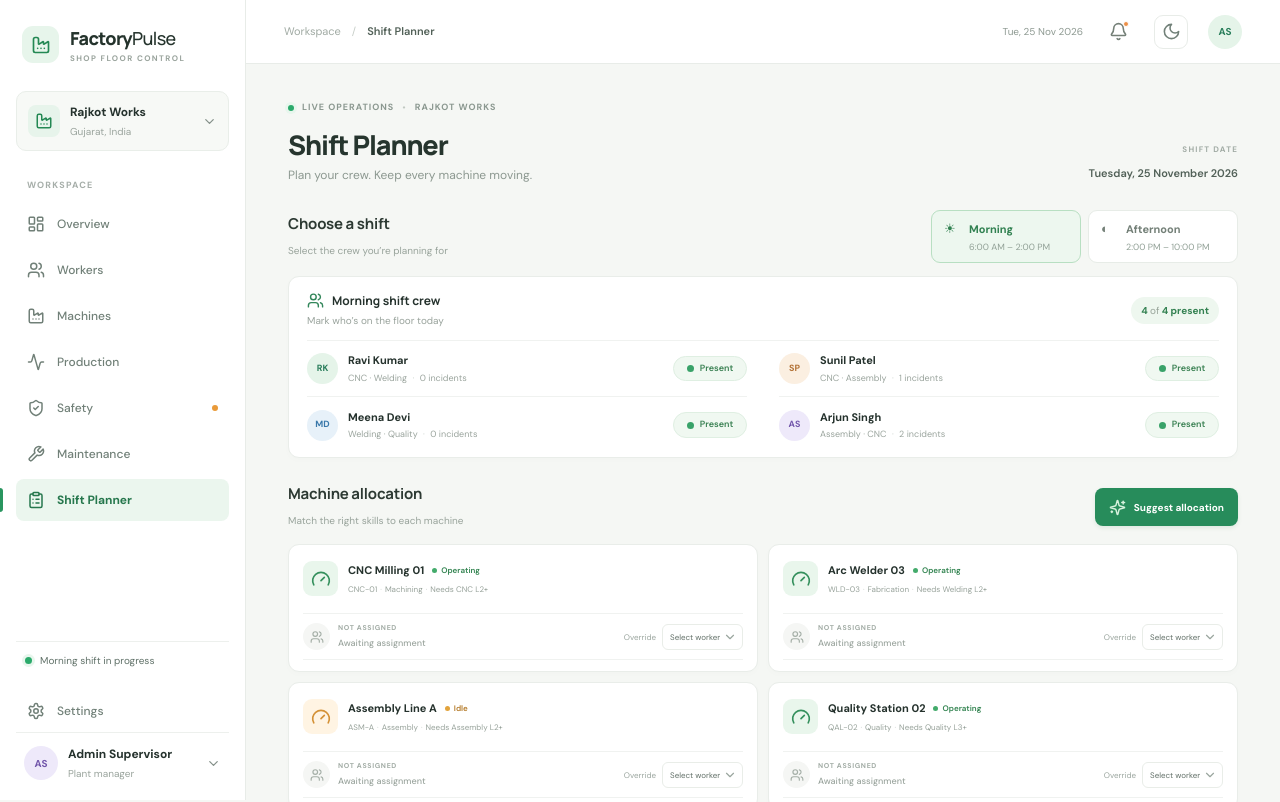
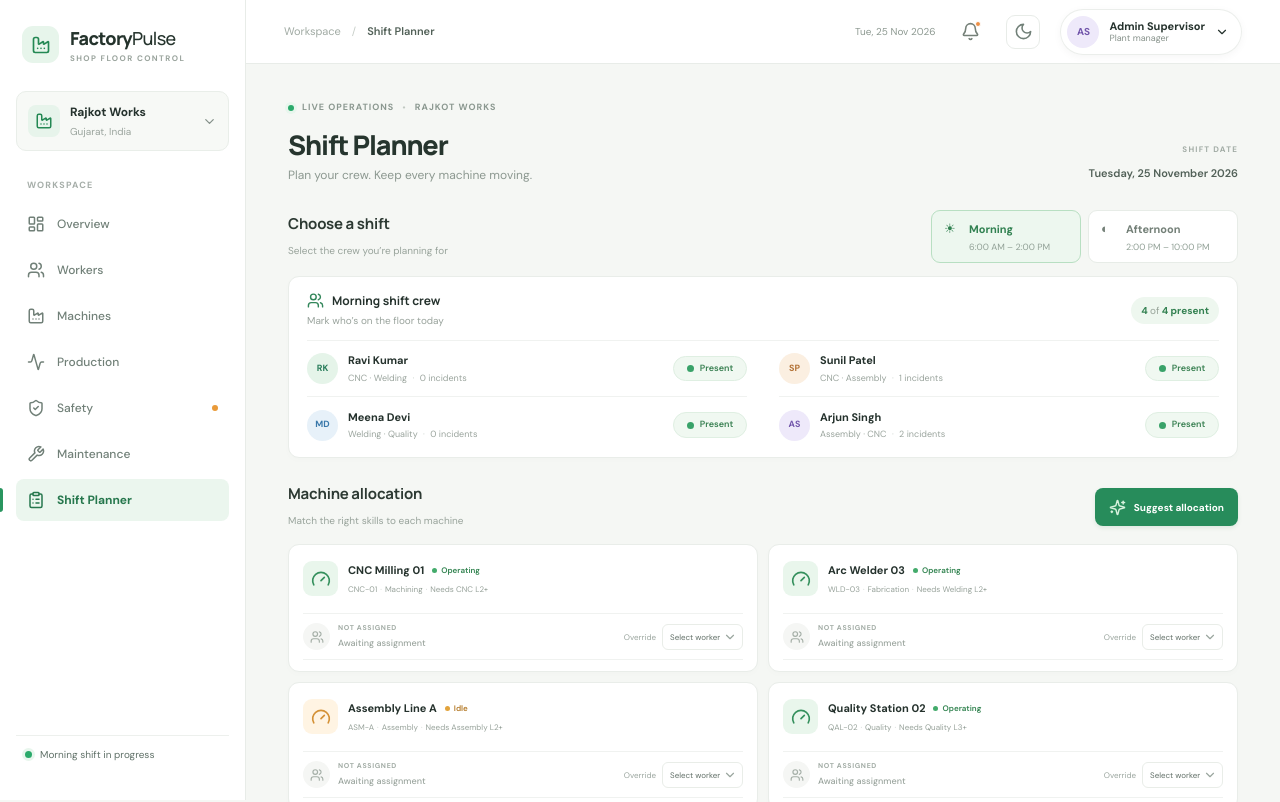
Before and after one commit to Pranshu1309/FACTORYPULSE, a React (Vite) app: page / in a window 1280 px wide. Shown: the top 802 px of the page. Built offline with nearby package versions, Linux system fonts and the light colour scheme.

Commit message:
feat: move user profile and settings into top right frosted pill widget with hover dropdown

```diff
--- a/src/App.jsx
+++ b/src/App.jsx
@@ -136,10 +136,10 @@ export default function App() {
       <div className="plant-select"><span className="plant-icon"><Factory size={18} /></span><span><b>Rajkot Works</b><small>Gujarat, India</small></span><ChevronDown size={15} /></div>
       <div className="nav-label">WORKSPACE</div>
       <nav>{navItems.map(({ label, icon: Icon }) => <button key={label} className={`nav-link ${page === label ? 'active' : ''}`} onClick={() => { setPage(label); setMobileMenu(false); }}><Icon size={18} /><span>{label}</span>{label === 'Safety' && <span className="nav-dot" />}</button>)}</nav>
-      <div className="sidebar-bottom"><div className="shift-chip"><span className="live-dot" /><span>Morning shift in progress</span></div><button className="nav-link"><Settings size={18} /><span>Settings</span></button><div className="user-profile"><div className="avatar avatar-purple">AS</div><span><b>Admin Supervisor</b><small>Plant manager</small></span><ChevronDown size={15} /></div></div>
+      <div className="sidebar-bottom"><div className="shift-chip"><span className="live-dot" /><span>Morning shift in progress</span></div></div>
     </aside>
     <div className="main-column">
-      <header className="topbar"><button className="menu-button" onClick={() => setMobileMenu(!mobileMenu)} aria-label="Open menu"><Menu size={21} /></button><div className="breadcrumb"><span>Workspace</span><span className="crumb-slash">/</span><b>{page}</b></div><div className="topbar-actions"><span className="date-label">Tue, 25 Nov 2026</span><button className="icon-button notification-button" aria-label="Notifications"><Bell size={19} /><i /></button><button className={`icon-button theme-toggle ${darkMode ? 'dark' : ''}`} onClick={toggleDarkMode} aria-label={darkMode ? 'Switch to light mode' : 'Switch to dark mode'}>{darkMode ? <Sun size={19} /> : <Moon size={19} />}</button><div className="avatar avatar-green">AS</div></div></header>
+      <header className="topbar"><button className="menu-button" onClick={() => setMobileMenu(!mobileMenu)} aria-label="Open menu"><Menu size={21} /></button><div className="breadcrumb"><span>Workspace</span><span className="crumb-slash">/</span><b>{page}</b></div><div className="topbar-actions"><span className="date-label">Tue, 25 Nov 2026</span><button className="icon-button notification-button" aria-label="Notifications"><Bell size={19} /><i /></button><button className={`icon-button theme-toggle ${darkMode ? 'dark' : ''}`} onClick={toggleDarkMode} aria-label={darkMode ? 'Switch to light mode' : 'Switch to dark mode'}>{darkMode ? <Sun size={19} /> : <Moon size={19} />}</button><div className="user-pill-container"><div className="frosted-user-pill"><div className="avatar avatar-purple">AS</div><div className="user-pill-info"><b>Admin Supervisor</b><small>Plant manager</small></div><ChevronDown size={14} /></div><div className="user-pill-dropdown"><button className="dropdown-item" onClick={() => setPage('Settings')}><Settings size={16} /><span>Settings</span></button></div></div></div></header>
       <main className="content"><div className="page-heading"><div><div className="eyebrow"><span className="live-dot" /> LIVE OPERATIONS <span className="eyebrow-divider">·</span> RAJKOT WORKS</div><h1>Shift Planner</h1><p>Plan your crew. Keep every machine moving.</p></div><div className="heading-date"><span>SHIFT DATE</span><b>Tuesday, 25 November 2026</b></div></div>
 
         {toast && <div className="toast"><Check size={17} />{toast}<button onClick={() => setToast('')}>Dismiss</button></div>}
--- a/src/index.css
+++ b/src/index.css
@@ -50,3 +50,127 @@ body.dark,
 html.dark {
   background: #121212;
 }
+
+/* --- Frosted User Profile Pill & Dropdown --- */
+.user-pill-container {
+  position: relative;
+  display: inline-block;
+}
+
+.frosted-user-pill {
+  display: flex;
+  align-items: center;
+  gap: 10px;
+  background: rgba(255, 255, 255, 0.75);
+  backdrop-filter: blur(12px);
+  -webkit-backdrop-filter: blur(12px);
+  border: 1px solid rgba(233, 237, 233, 0.9);
+  padding: 6px 12px 6px 6px;
+  border-radius: 30px;
+  cursor: pointer;
+  box-shadow: 0 2px 8px rgba(0, 0, 0, 0.04);
+  transition: all 0.2s ease;
+}
+
+.frosted-user-pill:hover {
+  background: rgba(255, 255, 255, 0.9);
+  border-color: #b8dfc2;
+}
+
+.dark .frosted-user-pill {
+  background: rgba(30, 41, 37, 0.8);
+  border-color: rgba(58, 74, 60, 0.9);
+  box-shadow: 0 2px 8px rgba(0, 0, 0, 0.2);
+}
+
+.dark .frosted-user-pill:hover {
+  background: rgba(40, 54, 48, 0.9);
+  border-color: #278c5b;
+}
+
+.frosted-user-pill .avatar {
+  width: 32px;
+  height: 32px;
+  border-radius: 50%;
+  display: grid;
+  place-items: center;
+  font-size: 10px;
+  font-weight: 700;
+}
+
+.user-pill-info {
+  text-align: left;
+  line-height: 1.2;
+}
+
+.user-pill-info b {
+  display: block;
+  font-size: 11px;
+  font-weight: 700;
+  color: var(--ink);
+}
+
+.user-pill-info small {
+  display: block;
+  font-size: 9px;
+  color: var(--muted);
+}
+
+.user-pill-dropdown {
+  position: absolute;
+  right: 0;
+  top: calc(100% + 8px);
+  width: 180px;
+  background: rgba(255, 255, 255, 0.92);
+  backdrop-filter: blur(14px);
+  -webkit-backdrop-filter: blur(14px);
+  border: 1px solid rgba(233, 237, 233, 0.9);
+  border-radius: 12px;
+  box-shadow: 0 8px 24px rgba(0, 0, 0, 0.08);
+  padding: 6px;
+  opacity: 0;
+  visibility: hidden;
+  transform: translateY(-6px);
+  transition: all 0.2s cubic-bezier(0.16, 1, 0.3, 1);
+  z-index: 50;
+}
+
+.user-pill-container:hover .user-pill-dropdown,
+.user-pill-container:focus-within .user-pill-dropdown {
+  opacity: 1;
+  visibility: visible;
+  transform: translateY(0);
+}
+
+.dark .user-pill-dropdown {
+  background: rgba(26, 36, 32, 0.92);
+  border-color: rgba(58, 74, 60, 0.9);
+  box-shadow: 0 8px 24px rgba(0, 0, 0, 0.3);
+}
+
+.dropdown-item {
+  width: 100%;
+  display: flex;
+  align-items: center;
+  gap: 10px;
+  padding: 9px 12px;
+  background: transparent;
+  border: 0;
+  border-radius: 8px;
+  color: var(--ink);
+  font-size: 12px;
+  font-weight: 500;
+  text-align: left;
+  cursor: pointer;
+  transition: background 0.15s ease, color 0.15s ease;
+}
+
+.dropdown-item:hover {
+  background: #edf6ee;
+  color: #26774d;
+}
+
+.dark .dropdown-item:hover {
+  background: #23352b;
+  color: #4ade80;
+}
```
